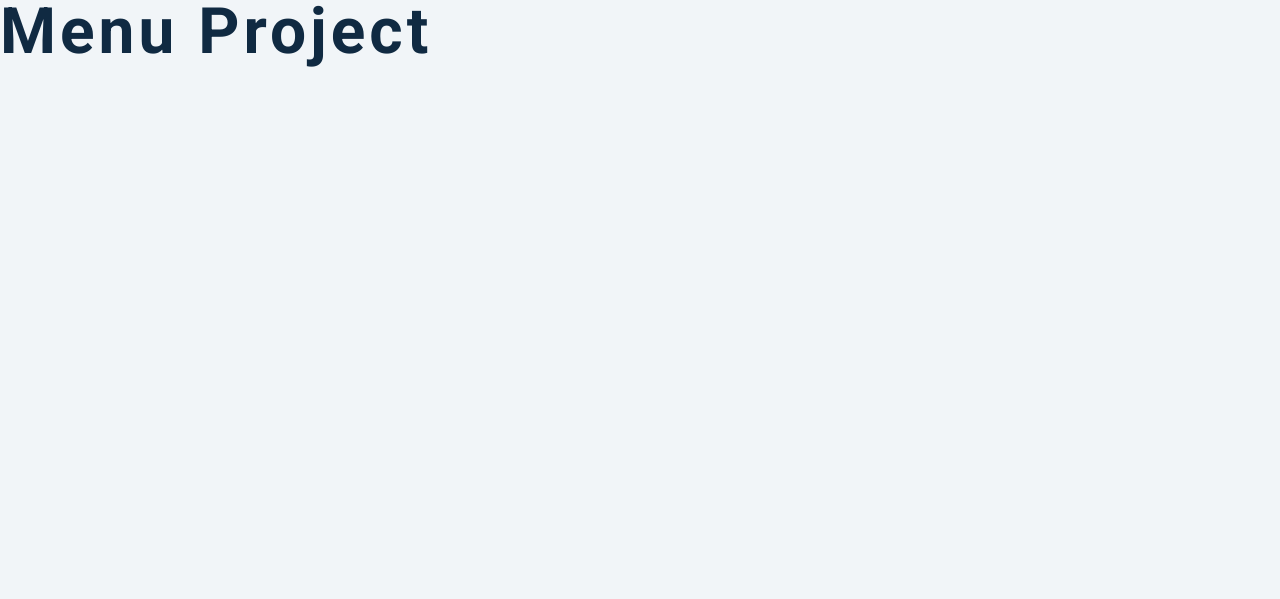
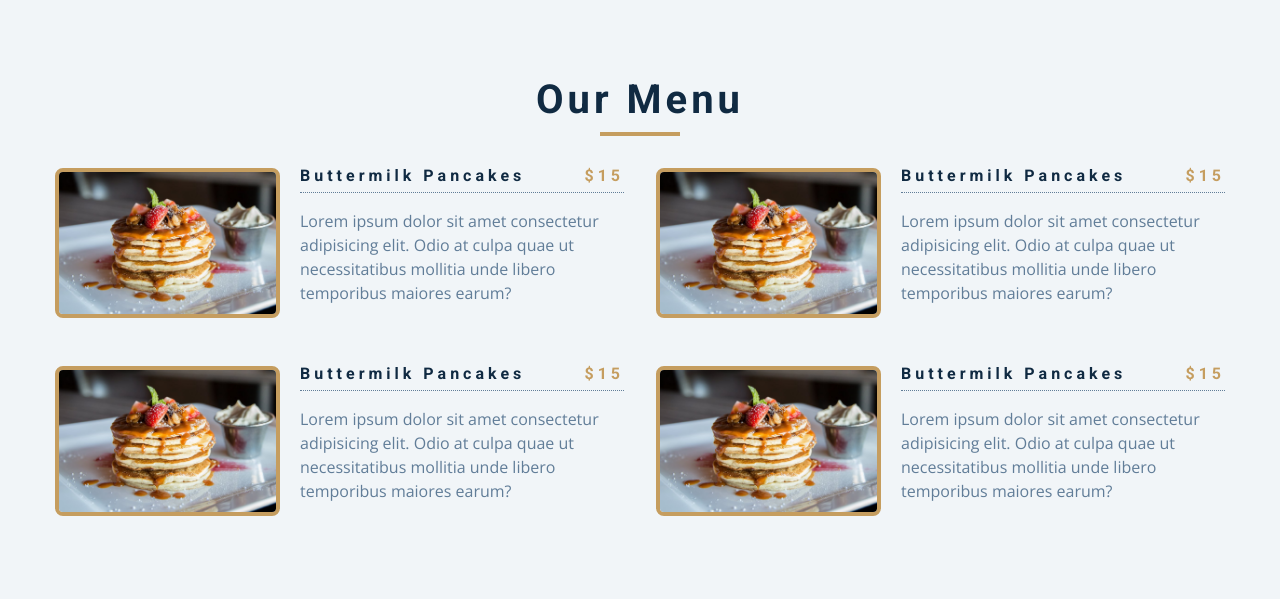
Before and after one commit to HampusMatt/First-JS-Game, a plain HTML site: page index.html in a window 1280 px wide. Drawn offline with nearby package versions, Linux system fonts and the light colour scheme.

Commit message:
Add HTML to new project

```diff
--- a/index.html
+++ b/index.html
@@ -13,7 +13,65 @@
     <link rel="stylesheet" href="styles.css" />
   </head>
   <body>
-    <h1>menu project</h1>
+    <section class="menu">
+      <!-- title -->
+      <div class="title">
+        <h2>Our menu</h2>
+        <div class="underline"></div>
+      </div>
+      <!-- filter-buttons -->
+      <!-- Menu items-->
+      <div class="section-center">
+        <!-- Single item-->
+        <article class="menu-item">
+          <img src="./menu-item.jpeg" class="photo" alt="menu item">
+          <div class="item-info">
+            <header>
+              <h4>Buttermilk Pancakes</h4>
+              <h4 class="price">$15</h4>
+            </header>
+            <p class="item-text">Lorem ipsum dolor sit amet consectetur adipisicing elit. Odio at culpa quae ut necessitatibus mollitia unde libero temporibus maiores earum?</p>
+          </div>
+        </article>
+        <!-- End of Single item -->
+        <!-- Single item-->
+        <article class="menu-item">
+          <img src="./menu-item.jpeg" class="photo" alt="menu item">
+          <div class="item-info">
+            <header>
+              <h4>Buttermilk Pancakes</h4>
+              <h4 class="price">$15</h4>
+            </header>
+            <p class="item-text">Lorem ipsum dolor sit amet consectetur adipisicing elit. Odio at culpa quae ut necessitatibus mollitia unde libero temporibus maiores earum?</p>
+          </div>
+        </article>
+        <!-- End of Single item -->
+        <!-- Single item-->
+        <article class="menu-item">
+          <img src="./menu-item.jpeg" class="photo" alt="menu item">
+          <div class="item-info">
+            <header>
+              <h4>Buttermilk Pancakes</h4>
+              <h4 class="price">$15</h4>
+            </header>
+            <p class="item-text">Lorem ipsum dolor sit amet consectetur adipisicing elit. Odio at culpa quae ut necessitatibus mollitia unde libero temporibus maiores earum?</p>
+          </div>
+        </article>
+        <!-- End of Single item -->
+        <!-- Single item-->
+        <article class="menu-item">
+          <img src="./menu-item.jpeg" class="photo" alt="menu item">
+          <div class="item-info">
+            <header>
+              <h4>Buttermilk Pancakes</h4>
+              <h4 class="price">$15</h4>
+            </header>
+            <p class="item-text">Lorem ipsum dolor sit amet consectetur adipisicing elit. Odio at culpa quae ut necessitatibus mollitia unde libero temporibus maiores earum?</p>
+          </div>
+        </article>
+        <!-- End of Single item -->
+      </div>
+    </section>
     <!-- javascript -->
     <script src="app.js"></script>
   </body>
```
